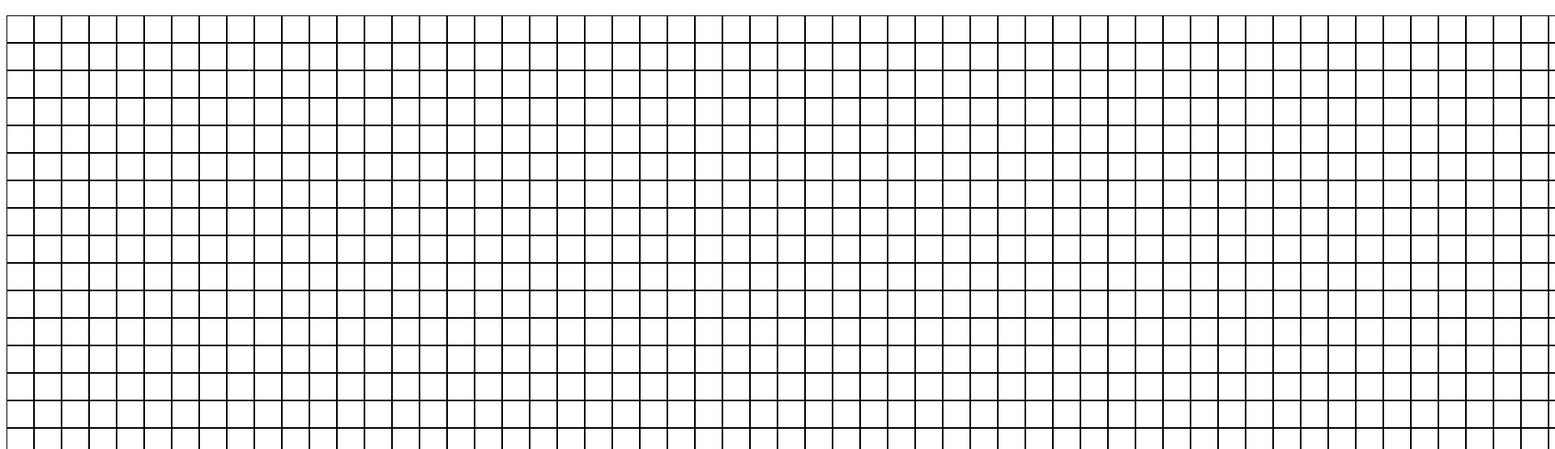
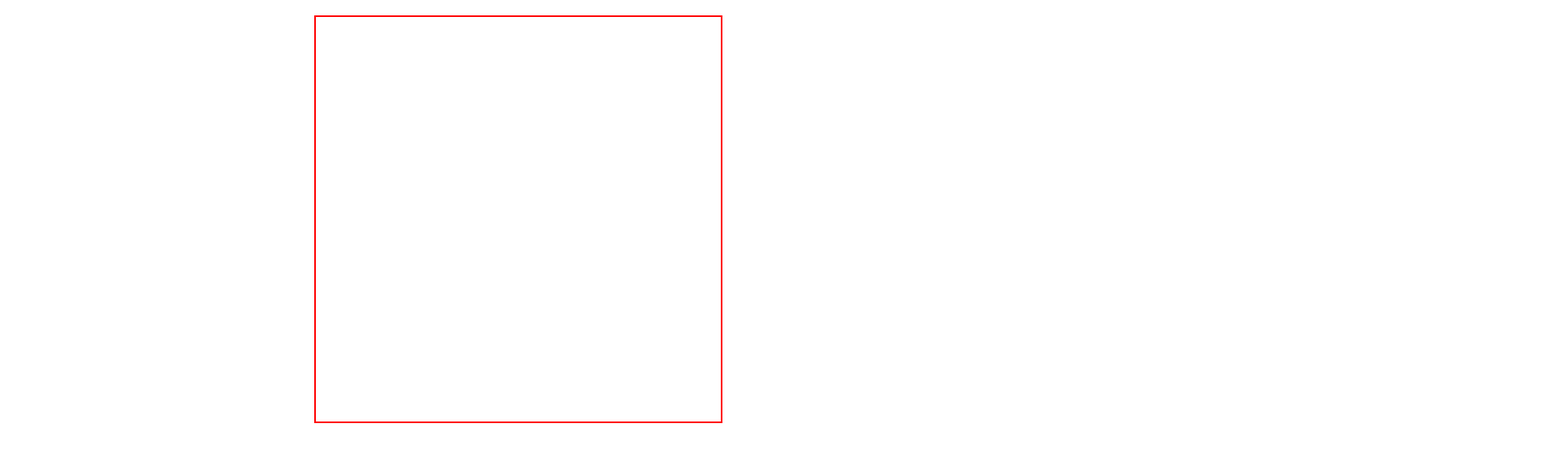
Before and after one commit to trekitch/ETCH-A-SKETCH, a plain HTML site: page index.html in a window 1280 px wide. Shown: the part 61-616 px from the top of the page at 81% size, 1920 px wide, since content can reach past the window. Drawn offline with Linux system fonts and the light colour scheme.

Commit message:
fixed sizing issue

```diff
--- a/css/styles.css
+++ b/css/styles.css
@@ -1,14 +1,7 @@
-
-.grid-item{
-    padding: 1em;
-    text-align: center;
-    border: 1px solid #000;
-}
-
-
 #container{
     display: grid;
-    height: 70vh;
-    max-width: 410px;
-    box-sizing: content-box;
+    height: 500px;
+    width: 500px;
+    border: 2px solid red;
+    margin: auto;
 }
--- a/js/javascript.js
+++ b/js/javascript.js
@@ -1,4 +1,4 @@
-const container = document.querySelector('#container');
+const container = document.querySelector('.container');
 
 
 //creates the grid
@@ -6,7 +6,6 @@ function makeGrid(){
     let rowtot = 64;
     let celltot = rowtot * rowtot;
 
-    container.style.display = 'grid';
     container.style.gridTemplateRows = `repeat(${rowtot}, 1fr)`;
     container.style.gridTemplateColumns = `repeat(${rowtot}, 1fr)`;
 
@@ -17,7 +16,6 @@ function makeGrid(){
     for (let i = 1; i <= celltot; i++) {
       let cell = document.createElement('div');
       cell.classList.add('grid-item')
-      cell.style.border = '1px solid black';
       cell.style.gridRow = row;
       cell.style.gridColumn = column;
       column += 1;
```
